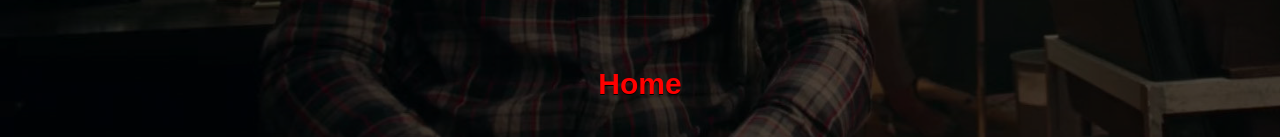
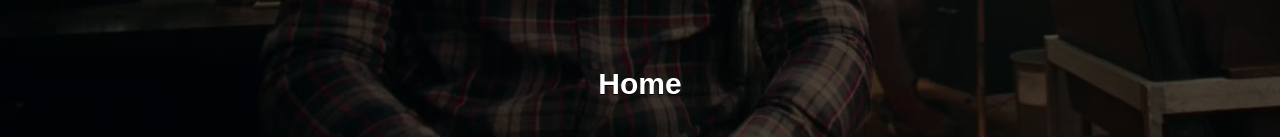
Before and after one commit to mdeburnay/kodflix, a React (Create React App) app: page /blackkklansman in a window 1280 px wide. Shown: the part 659-796 px from the top of the page. Built offline with nearby package versions, Linux system fonts and the light colour scheme.

Commit message:
Changed color of home button

```diff
--- a/src/components/MovieDetails/MovieDetails.css
+++ b/src/components/MovieDetails/MovieDetails.css
@@ -37,7 +37,7 @@
   bottom: 40px;
   text-shadow: 0 1px 0 black;
   transition: 0.2s ease;
-  color: red;
+  color: white;
   font-family: Arial, Helvetica, sans-serif;
   font-size: 30px;
   font-weight: bold;
@@ -47,5 +47,5 @@
 }
 
 .home-button:hover {
-  color: white;
+  color: red;
 }
```
